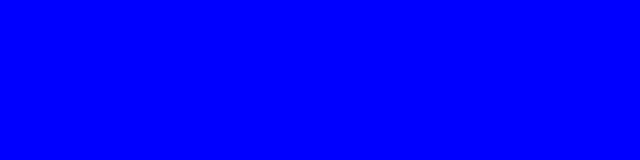
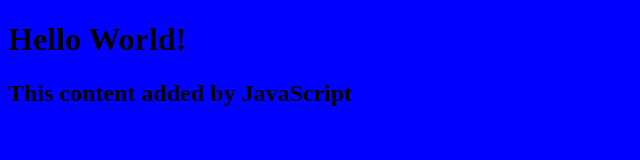
Before and after one commit to ZachPaulino7/Phase-0-Website, a plain HTML site: page index.html in a window 1280 px wide. Shown: the whole page, without its empty margins (0-640 px from the left). Drawn offline with Linux system fonts and the light colour scheme.

Commit message:
add script.js, connect to index.html

```diff
--- a/index.html
+++ b/index.html
@@ -5,8 +5,7 @@
         <link rel="stylesheet" href="style.css">
     </head>
     <body>
-
-
-
+        <h1>Hello World!</h1>
+        <script src="script.js"></script>
     </body>
 </html>
--- /dev/null
+++ b/script.js
@@ -0,0 +1,3 @@
+const h2 = document.createElement("h2");
+h2.textContent = "This content added by JavaScript";
+document.querySelector("body").appendChild(h2);
```
